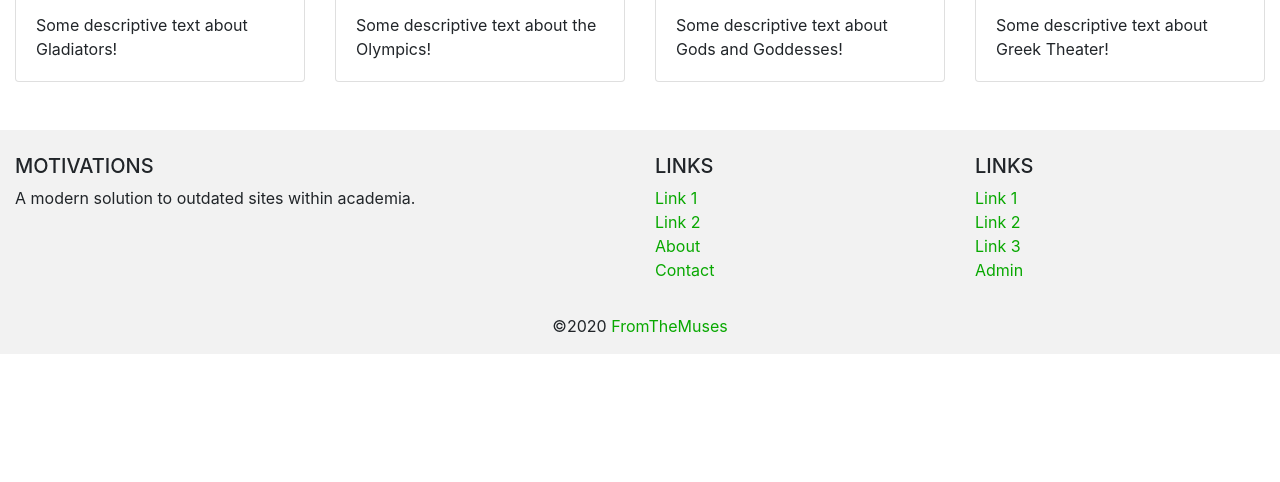
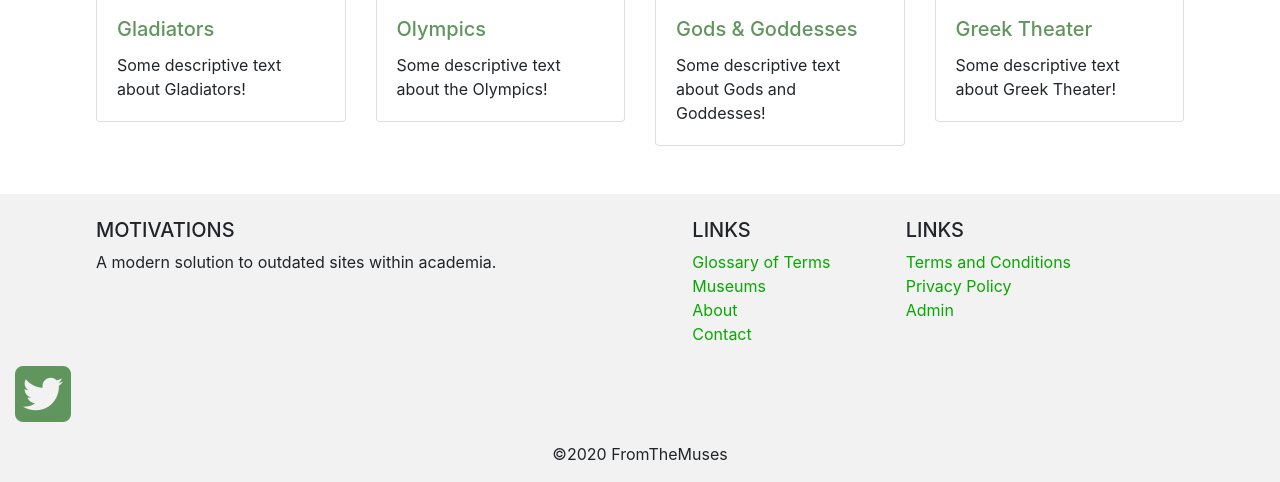
Before and after one commit to zhubiii/FromTheMuses, a Django app: template pages/templates/pages/home.html in a window 1280 px wide. Shown: the part 1714-2196 px from the top of the page. Before the commit the page ends 2068 px from the top, so only its background shows below. Run offline with Django 3.2, Linux system fonts and the light colour scheme; the template is opened without the code that fills it, so the values that code supplies are empty; some libraries are stand-ins or nearby versions.

Commit message:
landing page styling

```diff
--- a/pages/templates/base.html
+++ b/pages/templates/base.html
@@ -34,6 +34,15 @@
           transform: scale(1.05);
         }
 
+	.fa-cog{
+            color: #60965d !important;
+	}
+
+	.fa-cog:hover{
+            color: #08a800 !important;
+	    transform: scale(1.05);
+	}
+
     </style>
 
     <meta charset="utf-8">
@@ -42,6 +51,8 @@
     <link rel="stylesheet" href="https://stackpath.bootstrapcdn.com/bootstrap/4.5.0/css/bootstrap.min.css" integrity="sha384-9aIt2nRpC12Uk9gS9baDl411NQApFmC26EwAOH8WgZl5MYYxFfc+NcPb1dKGj7Sk" crossorigin="anonymous">
     <link href="https://fonts.googleapis.com/css2?family=Playfair+Display:wght@500&display=swap" rel="stylesheet">
 
+    <!-- font awesome kit code -->
+    <script src="https://kit.fontawesome.com/55b8b7aa78.js" crossorigin="anonymous"></script>
 
         <title> From the Muses </title>
     </head>
@@ -65,7 +76,7 @@
             <div class="row">
 
               <!-- Grid column -->
-              <div class="col-md-6 mt-md-0 mt-3">
+              <div class="col-md-5 px-5 mx-5 mt-md-0 mt-3">
 
                 <!-- Content -->
                 <h5 class="text-uppercase">Motivations</h5>
@@ -77,17 +88,16 @@
               <hr class="clearfix w-100 d-md-none pb-3">
 
               <!-- Grid column -->
-              <div class="col-md-3 mb-md-0 mb-3">
+              <div class="col-md-2 ml-5 mb-md-0 mb-3">
 
                 <!-- Links -->
                 <h5 class="text-uppercase">Links</h5>
 
                 <ul class="list-unstyled">
                   <li>
-                    <a class="text-greenlink" href="#!">Link 1</a>
-                  </li>
+                    <a class="text-greenlink" href="#!"<a>Glossary of Terms</a>
                   <li>
-                    <a class="text-greenlink" href="#!">Link 2</a>
+                    <a class="text-greenlink" href="#!">Museums</a>
                   </li>
                   <li>
                     <a class="text-greenlink" href="/about">About</a>
@@ -101,20 +111,16 @@
               <!-- Grid column -->
 
               <!-- Grid column -->
-              <div class="col-md-3 mb-md-0 mb-3">
+              <div class="col-md-2 mb-md-0 mb-3">
 
                 <!-- Links -->
                 <h5 class="text-uppercase">Links</h5>
-
                 <ul class="list-unstyled">
                   <li>
-                    <a class="text-greenlink" href="#!">Link 1</a>
+                    <a class="text-greenlink" href="#!">Terms and Conditions</a>
                   </li>
                   <li>
-                    <a class="text-greenlink" href="#!">Link 2</a>
-                  </li>
-                  <li>
-                    <a class="text-greenlink" href="#!">Link 3</a>
+                    <a class="text-greenlink" href="#!">Privacy Policy</a>
                   </li>
                   <li>
                     <a class="text-greenlink" href="/admin">Admin</a>
@@ -124,6 +130,15 @@
               </div>
               <!-- Grid column -->
 
+		<!-- Grid Column Socials -->
+		<div class = "col-md-2 mb-md-0 mb-3">
+			<a href="https://twitter.com/digginann">
+			<span class="fa-stack fa-2x">
+			<i class="fab fa-twitter-square fa-2x fa-cog"></i>
+			</span>
+			</a>
+		</div>
+
             </div>
             <!-- Grid row -->
 
@@ -131,8 +146,8 @@
           <!-- Footer Links -->
 
           <!-- Copyright -->
-          <div class="footer-copyright text-center py-3">©2020
-            <a class=text-greenlink href="https://www.linkedin.com/in/zhu-brian/">FromTheMuses</a>
+          <div class="footer-copyright text-center py-3">
+		©2020 FromTheMuses
           </div>
           <!-- Copyright -->
 
--- a/pages/templates/navbar.html
+++ b/pages/templates/navbar.html
@@ -4,42 +4,53 @@
   <div class="collapse navbar-collapse" id="navbarSupportedContent">
     <ul class="navbar-nav mr-auto">
       </li>
-      <li class="nav-item dropdown">
+      <li class="nav-item dropdown ml-4 pl-5">
         <a class="nav-link dropdown-toggle title_color" href="#" id="navbarDropdown" role="button" data-toggle="dropdown" aria-haspopup="true" aria-expanded="false">
           Culture
         </a>
         <div class="dropdown-menu" aria-labelledby="navbarDropdown">
-          <a class="dropdown-item" href="#">Action</a>
-          <a class="dropdown-item" href="#">Another action</a>
+          <a class="dropdown-item" href="#">Greek</a>
+          <a class="dropdown-item" href="#">Roman</a>
           <div class="dropdown-divider"></div>
-          <a class="dropdown-item" href="#">Something else here</a>
+          <a class="dropdown-item" href="#">Other</a>
         </div>
       <li class="nav-item dropdown">
         <a class="nav-link dropdown-toggle ml-3 title_color" href="#" id="navbarDropdown" role="button" data-toggle="dropdown" aria-haspopup="true" aria-expanded="false">
-          Type
+          Object Type
         </a>
         <div class="dropdown-menu" aria-labelledby="navbarDropdown">
-          <a class="dropdown-item" href="#">Action</a>
-          <a class="dropdown-item" href="#">Another action</a>
+          <a class="dropdown-item" href="#">Vases</a>
+          <a class="dropdown-item" href="#">Statues & Sculptures</a>
+          <a class="dropdown-item" href="#">Tools & Weapons</a>
+          <a class="dropdown-item" href="#">Mosaics</a>
+          <a class="dropdown-item" href="#">Inscriptions</a>
           <div class="dropdown-divider"></div>
-          <a class="dropdown-item" href="#">Something else here</a>
+          <a class="dropdown-item" href="#">Other</a>
         </div>
       </li>
       <li class="nav-item dropdown">
         <a class="nav-link dropdown-toggle ml-3 title_color" href="#" id="navbarDropdown" role="button" data-toggle="dropdown" aria-haspopup="true" aria-expanded="false">
-          Subject
+          Period
         </a>
         <div class="dropdown-menu" aria-labelledby="navbarDropdown">
-          <a class="dropdown-item" href="#">Action</a>
-          <a class="dropdown-item" href="#">Another action</a>
+          <a class="dropdown-item" href="#">Bronze Age</a>
+          <a class="dropdown-item" href="#">Early Greek</a>
+          <a class="dropdown-item" href="#">Archaic & Classical</a>
+          <a class="dropdown-item" href="#">Hellenistic</a>
+          <a class="dropdown-item" href="#">Early Rome</a>
+          <a class="dropdown-item" href="#">Roman Republic</a>
+          <a class="dropdown-item" href="#">Roman Empire</a>
+          <a class="dropdown-item" href="#">Late Antique</a>
+{% comment %}
           <div class="dropdown-divider"></div>
           <a class="dropdown-item" href="#">Something else here</a>
+{% endcomment %}
         </div>
       </li>
       </li>
     </ul>
     <a class="nav-link mr-3 title_color" href="/about">About</a>
-    <form class="form-inline my-2 my-lg-0">
+    <form class="form-inline my-2 my-lg-0 mr-4 pr-5">
       <input class="form-control mr-sm-2" type="search" placeholder="Search" aria-label="Search">
       <button class="btn btn-outline-success my-2 my-sm-0" type="submit">Search</button>
     </form>
--- a/pages/templates/pages/home.html
+++ b/pages/templates/pages/home.html
@@ -3,10 +3,9 @@
 
 {% block content%}
 {% comment %} add a tags to make these clickable for each card {% endcomment %}
-<h2 class="title_font title_color my-2 mx-3">GREEK<hr/></h2>
+<h2 class="title_font title_color my-2 mx-5 px-5">ALBUMS<hr/></h2>
 <div class="row my-auto mx-auto">
-  <div class="col-sm">
-    <div class="view overlay zoom">
+  <div class="col-sm ml-5 pl-5">
     <a class="nounderline" href="/error">
     <div class="card">
       <img src="{% static "gladiator_cave_painting.jpg" %}" class="card-img-top" alt="gladiator_cave_painting">
@@ -16,7 +15,6 @@
       </div>
     </div>
     </a>
-    </div>
   </div>
   <div class="col-sm">
     <div class="card">
@@ -36,7 +34,7 @@
       </div>
     </div>
   </div>
-  <div class="col-sm">
+  <div class="col-sm mr-5 pr-5">
     <div class="card">
       <img src="{% static "greek_shard.jpg"%}" class="card-img-top" alt="greek_shard">
       <div class="card-body">
@@ -48,7 +46,7 @@
 </div>
 
 <div class="row my-5 mx-auto">
-  <div class="col-sm">
+  <div class="col-sm ml-5 pl-5">
     <div class="card">
       <img src="{% static "gladiator_cave_painting.jpg" %}" class="card-img-top" alt="gladiator_cave_painting">
       <div class="card-body">
@@ -75,7 +73,7 @@
       </div>
     </div>
   </div>
-  <div class="col-sm">
+  <div class="col-sm pr-5 mr-5">
     <div class="card">
       <img src="{% static "greek_shard.jpg"%}" class="card-img-top" alt="greek_shard">
       <div class="card-body">
@@ -86,10 +84,51 @@
   </div>
 </div>
 
-<h2 class="title_font title_color my-2 mx-3">PERIOD<hr/></h2>
+<h2 class="title_font title_color my-2 mx-5 px-5">PERIOD<hr/></h2>
+
+<div class="row my-auto mx-auto">
+  <div class="col-sm ml-5 pl-5">
+    <a class="nounderline" href="/error">
+    <div class="card">
+      <img src="{% static "gladiator_cave_painting.jpg" %}" class="card-img-top" alt="gladiator_cave_painting">
+      <div class="card-body">
+        <h5 class="card-title title_color">Gladiators</h5>
+        <p class="card-text text-body">Some descriptive text about Gladiators!</p>
+      </div>
+    </div>
+    </a>
+  </div>
+  <div class="col-sm">
+    <div class="card">
+      <img src="{% static "God_statue.jpg"%}" class="card-img-top" alt="God_statue">
+      <div class="card-body">
+        <h5 class="card-title title_color">Olympics</h5>
+        <p class="card-text">Some descriptive text about the Olympics!</p>
+      </div>
+    </div>
+  </div>
+  <div class="col-sm">
+    <div class="card">
+      <img src="{% static "Hercules_vase.jpg"%}" class="card-img-top" alt="Hercules_vase">
+      <div class="card-body">
+        <h5 class="card-title title_color">Gods & Goddesses</h5>
+        <p class="card-text">Some descriptive text about Gods and Goddesses!</p>
+      </div>
+    </div>
+  </div>
+  <div class="col-sm mr-5 pr-5">
+    <div class="card">
+      <img src="{% static "greek_shard.jpg"%}" class="card-img-top" alt="greek_shard">
+      <div class="card-body">
+        <h5 class="card-title title_color">Greek Theater</h5>
+        <p class="card-text">Some descriptive text about Greek Theater!</p>
+      </div>
+    </div>
+  </div>
+</div>
 
 <div class="row my-5 mx-auto">
-  <div class="col-sm">
+  <div class="col-sm ml-5 pl-5">
     <div class="card">
       <img src="{% static "gladiator_cave_painting.jpg" %}" class="card-img-top" alt="gladiator_cave_painting">
       <div class="card-body">
@@ -116,46 +155,7 @@
       </div>
     </div>
   </div>
-  <div class="col-sm">
-    <div class="card">
-      <img src="{% static "greek_shard.jpg"%}" class="card-img-top" alt="greek_shard">
-      <div class="card-body">
-        <h5 class="card-title title_color">Greek Theater</h5>
-        <p class="card-text">Some descriptive text about Greek Theater!</p>
-      </div>
-    </div>
-  </div>
-</div>
-
-<div class="row my-5 mx-auto">
-  <div class="col-sm">
-    <div class="card">
-      <img src="{% static "gladiator_cave_painting.jpg" %}" class="card-img-top" alt="gladiator_cave_painting">
-      <div class="card-body">
-        <h5 class="card-title title_color">Gladiators</h5>
-        <p class="card-text">Some descriptive text about Gladiators!</p>
-      </div>
-    </div>
-  </div>
-  <div class="col-sm">
-    <div class="card">
-      <img src="{% static "God_statue.jpg"%}" class="card-img-top" alt="God_statue">
-      <div class="card-body">
-        <h5 class="card-title title_color">Olympics</h5>
-        <p class="card-text">Some descriptive text about the Olympics!</p>
-      </div>
-    </div>
-  </div>
-  <div class="col-sm">
-    <div class="card">
-      <img src="{% static "Hercules_vase.jpg"%}" class="card-img-top" alt="Hercules_vase">
-      <div class="card-body">
-        <h5 class="card-title title_color">Gods & Goddesses</h5>
-        <p class="card-text">Some descriptive text about Gods and Goddesses!</p>
-      </div>
-    </div>
-  </div>
-  <div class="col-sm">
+  <div class="col-sm pr-5 mr-5">
     <div class="card">
       <img src="{% static "greek_shard.jpg"%}" class="card-img-top" alt="greek_shard">
       <div class="card-body">
```
